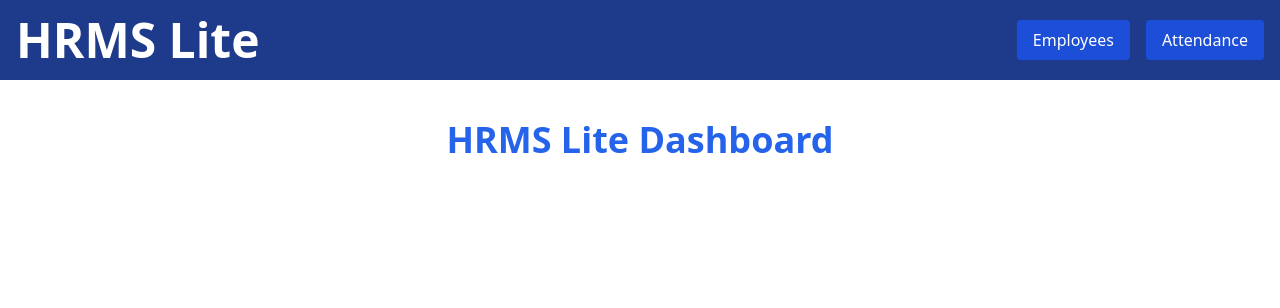
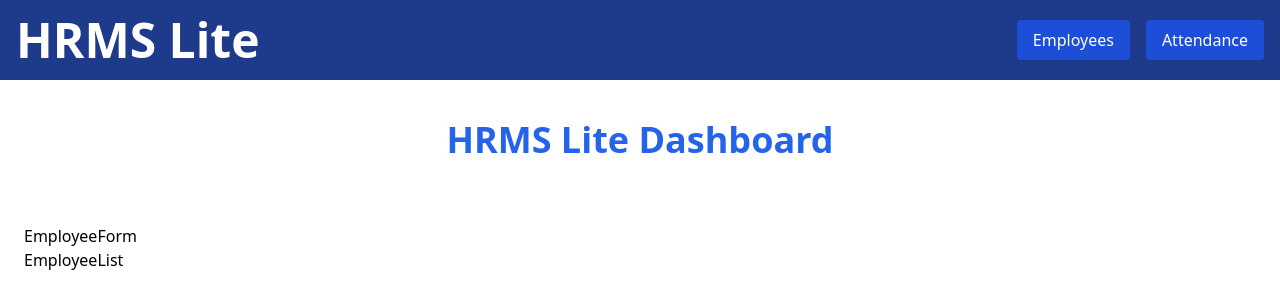
Before and after one commit to Umair777/hrms-lite, a React (Vite) app in the folder hrms-frontend/: page / in a window 1280 px wide. Shown: the top 308 px of the page. Built offline with nearby package versions, Linux system fonts and the light colour scheme.

Commit message:
add components: EmployeeForm and EmployeeList

```diff
--- a/hrms-frontend/src/App.jsx
+++ b/hrms-frontend/src/App.jsx
@@ -1,13 +1,20 @@
 import Navbar from "./components/Navbar";
 import { useState } from "react";
+import EmployeeForm from "./components/EmployeeForm";
+import EmployeeList from "./components/EmployeeList";
 function App() {
   const [employees, setEmployees] = useState([]);
+
   return (
     <div>
     <Navbar />
     <div className="p-10 text-4xl text-center font-bold text-blue-600">
       HRMS Lite Dashboard
     </div>
+    <div className="p-6">
+        <EmployeeForm/>
+        <EmployeeList />
+      </div>
     </div>
   );
 }
--- a/hrms-frontend/src/components/EmployeeForm.jsx
+++ b/hrms-frontend/src/components/EmployeeForm.jsx
@@ -0,0 +1,7 @@
+import { useState } from "react";
+
+export default function EmployeeForm({ onAdd }) {
+  return (
+    <h1>EmployeeForm</h1>
+  );
+}
--- /dev/null
+++ b/hrms-frontend/src/components/EmployeeList.jsx
@@ -0,0 +1,6 @@
+
+export default function EmployeeList({ employees, onDelete }) {
+  return (
+    <h1>EmployeeList</h1>
+  );
+}
```
